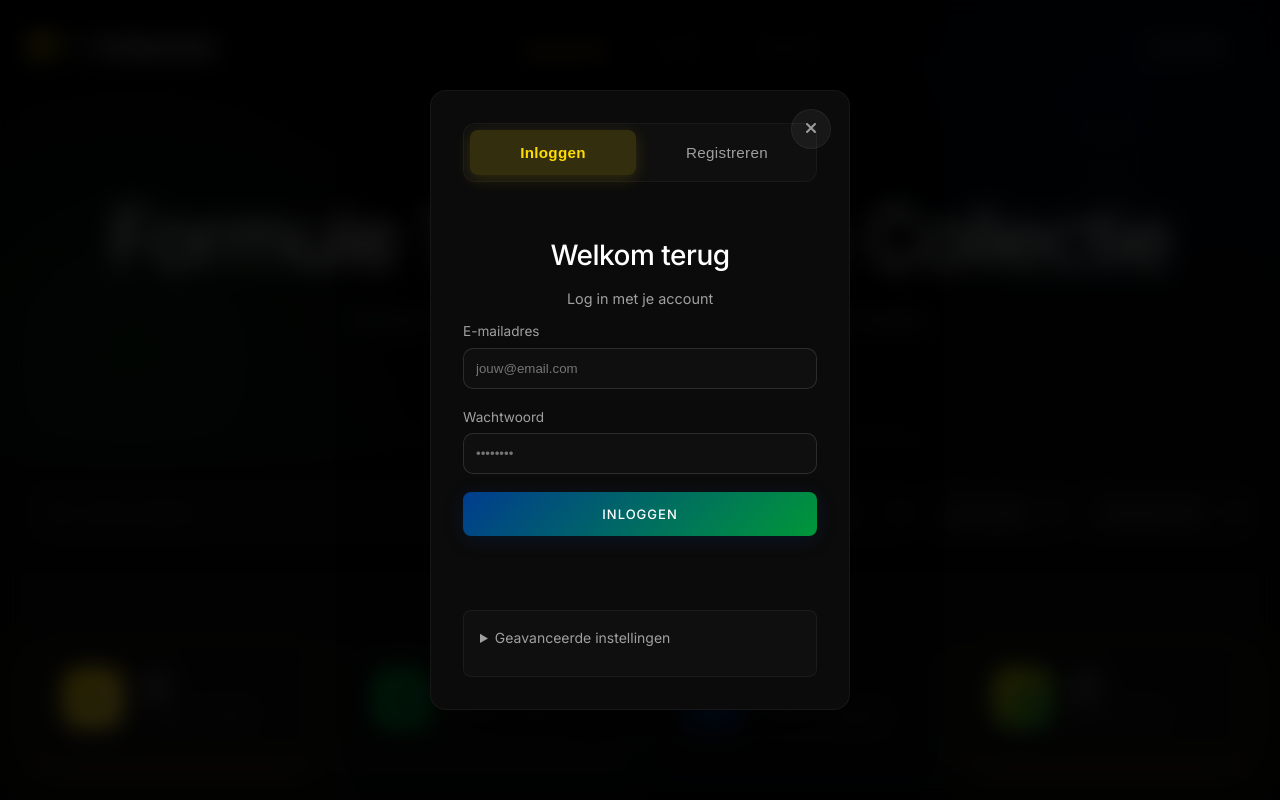
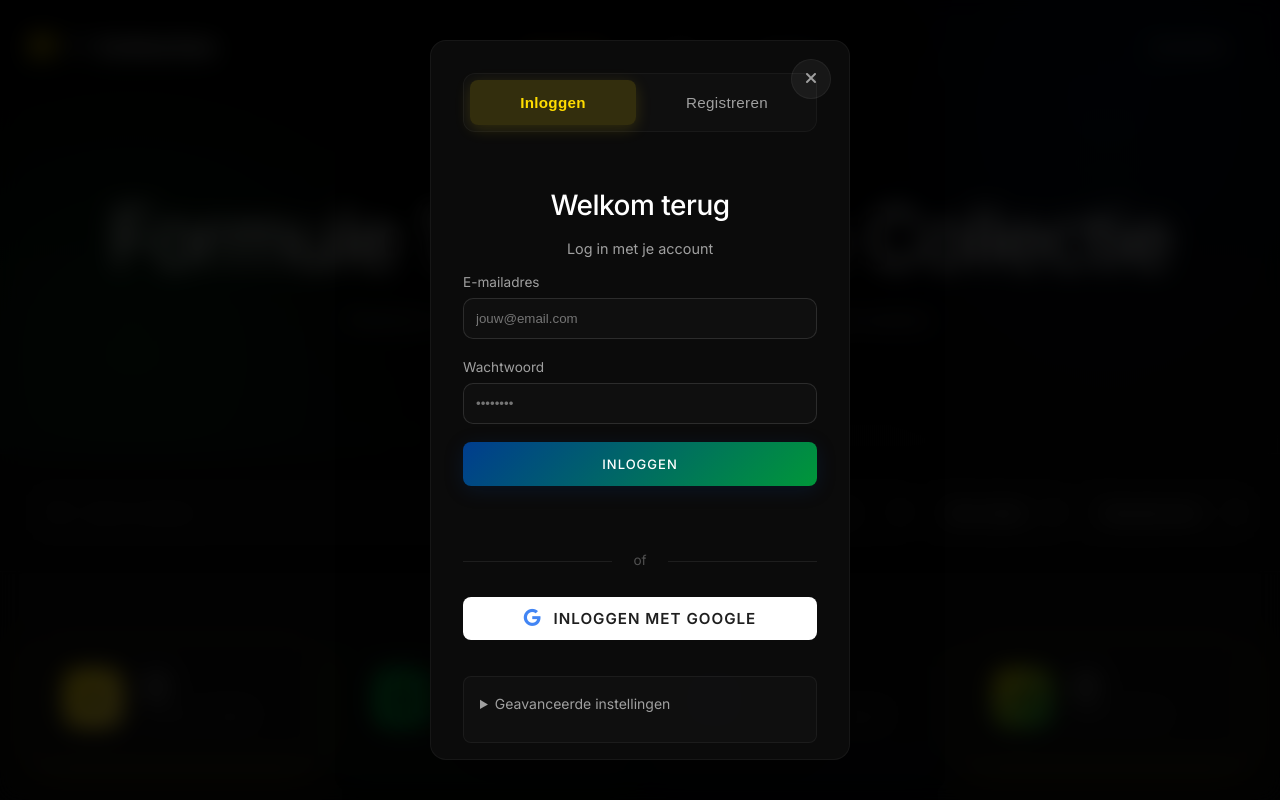
Before and after one commit to Hermes2111/autosite, a website with bundled scripts: page index.html in a window 1280 px wide. Both pictures are taken after a click on the button "INLOGGEN". Shown: the top 800 px of the page. Built offline with nearby package versions, Linux system fonts and the light colour scheme; files whose address does not match are found by name.

Commit message:
feat: Enable Google OAuth login
- Activated GoogleStrategy in auth module
- Added Google OAuth routes (GET /auth/google and callback)
- Added Google login button to frontend with proper styling
- Button redirects to Google OAuth flow
- Automatic token handling on redirect
- Works alongside email/password authentication

```diff
--- a/backend/src/auth/auth.module.ts
+++ b/backend/src/auth/auth.module.ts
@@ -27,7 +27,7 @@ import { GoogleStrategy } from './strategies/google.strategy';
   providers: [
     AuthService,
     JwtStrategy,
-    // GoogleStrategy temporarily disabled - add your Google OAuth credentials to .env to enable
+    GoogleStrategy,
   ],
 })
 export class AuthModule {}
--- a/index.html
+++ b/index.html
@@ -265,6 +265,15 @@
                     </label>
                     <button type="submit" class="btn btn-primary">Inloggen</button>
                     <p class="auth-feedback" id="login-feedback"></p>
+
+                    <div class="auth-divider">
+                        <span>of</span>
+                    </div>
+
+                    <button type="button" class="btn btn-google" id="google-login">
+                        <i class="fab fa-google"></i>
+                        Inloggen met Google
+                    </button>
                 </form>
             </div>
 
--- a/style.css
+++ b/style.css
@@ -1396,6 +1396,60 @@ body {
     font-size: 0.85rem;
 }
 
+.auth-divider {
+    text-align: center;
+    position: relative;
+    margin: 8px 0;
+    font-size: 0.85rem;
+    color: var(--text-muted);
+}
+
+.auth-divider::before,
+.auth-divider::after {
+    content: '';
+    position: absolute;
+    top: 50%;
+    width: 42%;
+    height: 1px;
+    background: rgba(255,255,255,0.08);
+}
+
+.auth-divider::before {
+    left: 0;
+}
+
+.auth-divider::after {
+    right: 0;
+}
+
+.btn-google {
+    width: 100%;
+    padding: 12px 20px;
+    background: white;
+    color: #1f1f1f;
+    border: none;
+    border-radius: 8px;
+    font-weight: 600;
+    cursor: pointer;
+    transition: all 0.3s ease;
+    display: flex;
+    align-items: center;
+    justify-content: center;
+    gap: 12px;
+    font-size: 0.95rem;
+}
+
+.btn-google:hover {
+    background: #f8f9fa;
+    transform: translateY(-1px);
+    box-shadow: 0 4px 12px rgba(255, 255, 255, 0.15);
+}
+
+.btn-google i {
+    font-size: 1.1rem;
+    color: #4285f4;
+}
+
 .auth-form input {
     width: 100%;
     padding: 12px;
--- a/web/auth.js
+++ b/web/auth.js
@@ -193,7 +193,11 @@ export function setupAuth(api) {
   loginTab?.addEventListener('click', () => setTab('login'));
   registerTab?.addEventListener('click', () => setTab('register'));
 
-  // Google OAuth not configured - button removed from HTML
+  // Google OAuth login
+  googleButton?.addEventListener('click', () => {
+    const backendUrl = api.baseUrl.replace('/api', '');
+    window.location.href = `${backendUrl}/api/auth/google`;
+  });
 
   loginForm.addEventListener('submit', async (event) => {
     event.preventDefault();
```
Also changed, not shown: backend/src/auth/auth.controller.ts (+15 -0 lines).
